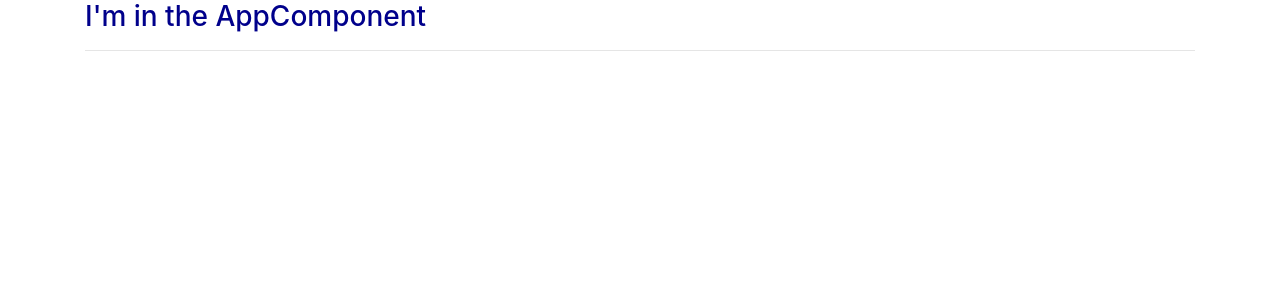
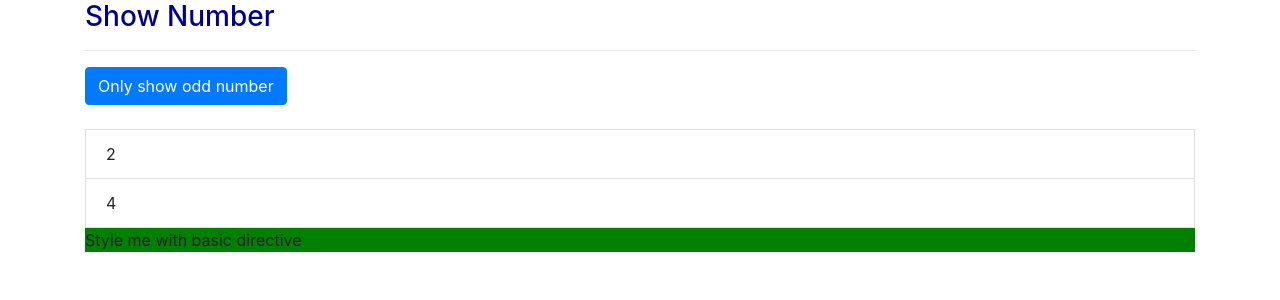
Before and after one commit to rydwan10/angular-udemy-tutorial, an Angular app: page / in a window 1280 px wide. Shown: the top 300 px of the page. Built offline with nearby package versions, Linux system fonts and the light colour scheme.

Commit message:
Creating basic attribute directive

```diff
--- a/src/app/app.component.css
+++ b/src/app/app.component.css
@@ -1,3 +1,7 @@
 h3 {
   color: darkblue;
 }
+
+.odd {
+  color: red;
+}
--- a/src/app/app.component.html
+++ b/src/app/app.component.html
@@ -1,8 +1,31 @@
 <div class="container">
   <div class="row">
     <div class="col">
-      <h3>I'm in the AppComponent</h3>
+      <h3>Show Number</h3>
       <hr />
+      <button class="btn btn-primary mb-4" (click)="onlyOdd = !onlyOdd">
+        Only show odd number
+      </button>
+      <ul class="list-group">
+        <div *ngIf="onlyOdd">
+          <li
+            [ngClass]="{ odd: odd % 2 !== 0 }"
+            [ngStyle]="{
+              backgroundColor: odd % 2 !== 0 ? 'yellow' : 'transparent'
+            }"
+            class="list-group-item"
+            *ngFor="let odd of oddNumbers"
+          >
+            {{ odd }}
+          </li>
+        </div>
+        <div *ngIf="!onlyOdd">
+          <li class="list-group-item" *ngFor="let even of evenNumbers">
+            {{ even }}
+          </li>
+        </div>
+      </ul>
+      <p appBasicHighlight>Style me with basic directive</p>
     </div>
   </div>
 </div>
--- a/src/app/app.component.ts
+++ b/src/app/app.component.ts
@@ -7,4 +7,7 @@ import { Component } from '@angular/core';
 })
 export class AppComponent {
   title = 'myapp';
+  oddNumbers: number[] = [1, 3, 5];
+  evenNumbers: number[] = [2, 4];
+  onlyOdd: boolean = false;
 }
--- a/src/app/app.module.ts
+++ b/src/app/app.module.ts
@@ -4,9 +4,10 @@ import { FormsModule } from '@angular/forms';
 
 import { AppRoutingModule } from './app-routing.module';
 import { AppComponent } from './app.component';
+import { BasicHighlightDirective } from './basic-highlight/basic-higlight.directive';
 
 @NgModule({
-  declarations: [AppComponent],
+  declarations: [AppComponent, BasicHighlightDirective],
   imports: [BrowserModule, AppRoutingModule, FormsModule],
   providers: [],
   bootstrap: [AppComponent],
--- /dev/null
+++ b/src/app/basic-highlight/basic-higlight.directive.ts
@@ -0,0 +1,11 @@
+import { Directive, ElementRef, OnInit } from '@angular/core';
+
+@Directive({
+  selector: '[appBasicHighlight]',
+})
+export class BasicHighlightDirective implements OnInit {
+  constructor(private elementRef: ElementRef) {}
+  ngOnInit() {
+    this.elementRef.nativeElement.style.backgroundColor = 'green';
+  }
+}
```
